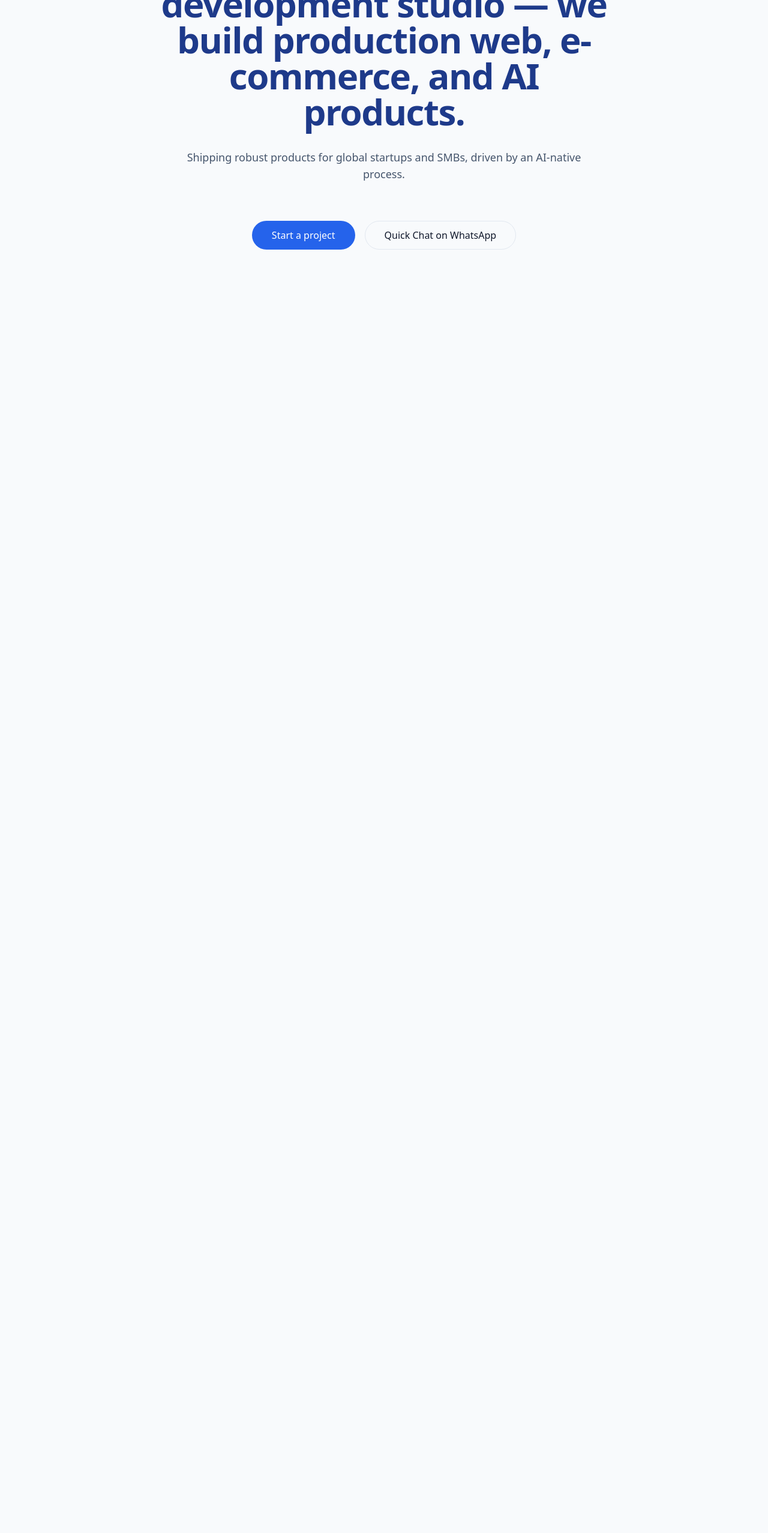
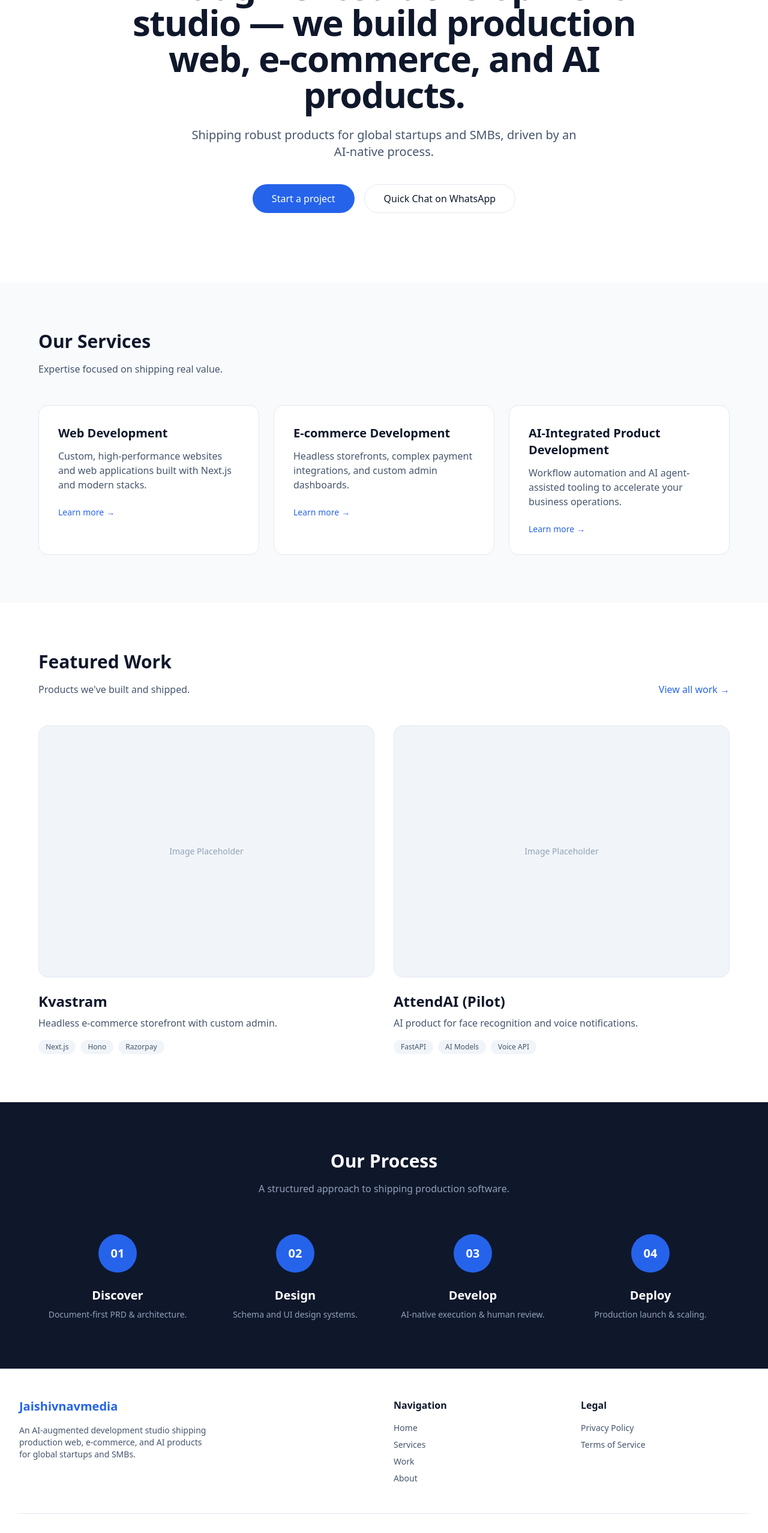
Before and after one commit to sainisun/jaishivnavmedia, a Next.js app: page / in a window 1280 px wide. Shown: the part 234-2789 px from the top of the page at 60% size. Before the commit the page ends 800 px from the top, so only its background shows below. Built offline with nearby package versions, Linux system fonts and the light colour scheme.

Commit message:
Add complete homepage structure, navbar, and footer

```diff
--- a/src/app/layout.tsx
+++ b/src/app/layout.tsx
@@ -2,6 +2,9 @@ import type { Metadata } from "next";
 import { Inter } from "next/font/google";
 import "./globals.css";
 import { Analytics } from "@vercel/analytics/react";
+
+import Navbar from "@/components/layout/Navbar";
+import Footer from "@/components/layout/Footer";
 
 const inter = Inter({ subsets: ["latin"], variable: "--font-inter" });
 
@@ -19,7 +22,9 @@ export default function RootLayout({
     <html lang="en">
       <body className={`${inter.variable} font-sans antialiased`}>
         <div className="min-h-screen flex flex-col">
+          <Navbar />
           <main className="flex-grow">{children}</main>
+          <Footer />
         </div>
         <Analytics />
       </body>
--- a/src/app/page.tsx
+++ b/src/app/page.tsx
@@ -2,32 +2,157 @@ import Link from "next/link";
 
 export default function Home() {
   return (
-    <div className="flex flex-col items-center justify-center min-h-screen p-8 pb-20 gap-16 sm:p-20">
-      <main className="flex flex-col gap-8 items-center text-center">
-        <h1 className="text-4xl sm:text-6xl font-bold tracking-tight text-primary-900 dark:text-primary-50 max-w-3xl">
+    <div className="flex flex-col">
+      {/* HERO SECTION */}
+      <section className="flex flex-col items-center justify-center min-h-[80vh] p-8 text-center bg-white dark:bg-surface-900">
+        <h1 className="text-4xl sm:text-5xl md:text-6xl font-bold tracking-tight text-slate-900 dark:text-white max-w-4xl mb-6">
           AI-augmented development studio — we build production web, e-commerce, and AI products.
         </h1>
-        <p className="text-lg text-slate-600 dark:text-slate-400 max-w-2xl">
+        <p className="text-lg md:text-xl text-slate-600 dark:text-slate-400 max-w-2xl mb-10">
           Shipping robust products for global startups and SMBs, driven by an AI-native process.
         </p>
 
-        <div className="flex gap-4 items-center flex-col sm:flex-row mt-8">
+        <div className="flex flex-col sm:flex-row gap-4 items-center">
           <Link
-            className="rounded-full border border-solid border-transparent transition-colors flex items-center justify-center bg-primary-600 text-white gap-2 hover:bg-primary-500 text-sm sm:text-base h-10 sm:h-12 px-8 font-medium"
+            className="rounded-full bg-primary-600 text-white hover:bg-primary-500 transition-colors text-base h-12 px-8 font-medium flex items-center justify-center"
             href="/contact"
           >
             Start a project
           </Link>
           <a
-            className="rounded-full border border-solid border-slate-200 dark:border-slate-800 transition-colors flex items-center justify-center hover:bg-slate-100 dark:hover:bg-slate-800 text-sm sm:text-base h-10 sm:h-12 px-8 font-medium"
-            href="https://wa.me/yourwhatsappnumber"
+            className="rounded-full border border-slate-200 dark:border-slate-800 hover:bg-slate-50 dark:hover:bg-slate-800 transition-colors text-slate-900 dark:text-white text-base h-12 px-8 font-medium flex items-center justify-center"
+            href="https://wa.me/1234567890"
             target="_blank"
             rel="noopener noreferrer"
           >
             Quick Chat on WhatsApp
           </a>
         </div>
-      </main>
+      </section>
+
+      {/* SERVICES OVERVIEW */}
+      <section className="py-20 px-4 sm:px-8 bg-slate-50 dark:bg-slate-900">
+        <div className="container mx-auto max-w-6xl">
+          <div className="mb-12">
+            <h2 className="text-3xl font-bold text-slate-900 dark:text-white mb-4">Our Services</h2>
+            <p className="text-slate-600 dark:text-slate-400 max-w-2xl">Expertise focused on shipping real value.</p>
+          </div>
+
+          <div className="grid grid-cols-1 md:grid-cols-3 gap-6">
+            <ServiceCard
+              title="Web Development"
+              description="Custom, high-performance websites and web applications built with Next.js and modern stacks."
+              link="/services/web-development"
+            />
+            <ServiceCard
+              title="E-commerce Development"
+              description="Headless storefronts, complex payment integrations, and custom admin dashboards."
+              link="/services/ecommerce"
+            />
+            <ServiceCard
+              title="AI-Integrated Product Development"
+              description="Workflow automation and AI agent-assisted tooling to accelerate your business operations."
+              link="/services/ai-integration"
+            />
+          </div>
+        </div>
+      </section>
+
+      {/* FEATURED WORK */}
+      <section className="py-20 px-4 sm:px-8 bg-white dark:bg-surface-900">
+        <div className="container mx-auto max-w-6xl">
+          <div className="flex justify-between items-end mb-12">
+            <div>
+              <h2 className="text-3xl font-bold text-slate-900 dark:text-white mb-4">Featured Work</h2>
+              <p className="text-slate-600 dark:text-slate-400 max-w-2xl">Products we've built and shipped.</p>
+            </div>
+            <Link href="/work" className="hidden sm:block text-primary-600 hover:text-primary-500 font-medium">
+              View all work →
+            </Link>
+          </div>
+
+          <div className="grid grid-cols-1 md:grid-cols-2 gap-8">
+            <WorkCard
+              title="Kvastram"
+              description="Headless e-commerce storefront with custom admin."
+              tags={["Next.js", "Hono", "Razorpay"]}
+              link="/work/kvastram"
+            />
+            <WorkCard
+              title="AttendAI (Pilot)"
+              description="AI product for face recognition and voice notifications."
+              tags={["FastAPI", "AI Models", "Voice API"]}
+              link="/work/attendai"
+            />
+          </div>
+
+          <div className="mt-8 sm:hidden">
+            <Link href="/work" className="text-primary-600 hover:text-primary-500 font-medium">
+              View all work →
+            </Link>
+          </div>
+        </div>
+      </section>
+
+      {/* PROCESS STRIP */}
+      <section className="py-20 px-4 sm:px-8 bg-slate-900 text-white">
+        <div className="container mx-auto max-w-6xl">
+          <div className="text-center mb-16">
+            <h2 className="text-3xl font-bold mb-4">Our Process</h2>
+            <p className="text-slate-400 max-w-2xl mx-auto">A structured approach to shipping production software.</p>
+          </div>
+
+          <div className="grid grid-cols-1 sm:grid-cols-2 md:grid-cols-4 gap-8 text-center">
+            <ProcessStep number="01" title="Discover" desc="Document-first PRD & architecture." />
+            <ProcessStep number="02" title="Design" desc="Schema and UI design systems." />
+            <ProcessStep number="03" title="Develop" desc="AI-native execution & human review." />
+            <ProcessStep number="04" title="Deploy" desc="Production launch & scaling." />
+          </div>
+        </div>
+      </section>
     </div>
   );
 }
+
+function ServiceCard({ title, description, link }: { title: string, description: string, link: string }) {
+  return (
+    <Link href={link} className="block p-8 rounded-2xl bg-white dark:bg-surface-900 border border-slate-200 dark:border-slate-800 hover:shadow-lg transition-all hover:-translate-y-1">
+      <h3 className="text-xl font-bold text-slate-900 dark:text-white mb-3">{title}</h3>
+      <p className="text-slate-600 dark:text-slate-400 mb-6">{description}</p>
+      <span className="text-primary-600 dark:text-primary-500 font-medium text-sm flex items-center">
+        Learn more <span className="ml-1">→</span>
+      </span>
+    </Link>
+  );
+}
+
+function WorkCard({ title, description, tags, link }: { title: string, description: string, tags: string[], link: string }) {
+  return (
+    <Link href={link} className="group block">
+      <div className="aspect-[4/3] bg-slate-100 dark:bg-slate-800 rounded-2xl mb-6 overflow-hidden flex items-center justify-center border border-slate-200 dark:border-slate-700">
+        <span className="text-slate-400 text-sm">Image Placeholder</span>
+      </div>
+      <h3 className="text-2xl font-bold text-slate-900 dark:text-white mb-2 group-hover:text-primary-600 transition-colors">{title}</h3>
+      <p className="text-slate-600 dark:text-slate-400 mb-4">{description}</p>
+      <div className="flex gap-2 flex-wrap">
+        {tags.map(tag => (
+          <span key={tag} className="px-3 py-1 bg-slate-100 dark:bg-slate-800 text-slate-600 dark:text-slate-300 text-xs rounded-full font-medium">
+            {tag}
+          </span>
+        ))}
+      </div>
+    </Link>
+  );
+}
+
+function ProcessStep({ number, title, desc }: { number: string, title: string, desc: string }) {
+  return (
+    <div className="flex flex-col items-center">
+      <div className="w-16 h-16 rounded-full bg-primary-600 flex items-center justify-center text-xl font-bold mb-6">
+        {number}
+      </div>
+      <h3 className="text-xl font-bold mb-2">{title}</h3>
+      <p className="text-slate-400 text-sm">{desc}</p>
+    </div>
+  );
+}
--- /dev/null
+++ b/src/components/layout/Footer.tsx
@@ -0,0 +1,43 @@
+import Link from "next/link";
+
+export default function Footer() {
+  return (
+    <footer className="border-t border-slate-200 dark:border-slate-800 bg-white dark:bg-surface-900 mt-auto">
+      <div className="container mx-auto px-4 sm:px-8 py-12">
+        <div className="grid grid-cols-1 md:grid-cols-4 gap-8">
+          <div className="md:col-span-2">
+            <h3 className="font-bold text-xl text-primary-600 dark:text-primary-500 mb-4">
+              Jaishivnavmedia
+            </h3>
+            <p className="text-slate-600 dark:text-slate-400 max-w-xs text-sm">
+              An AI-augmented development studio shipping production web, e-commerce, and AI products for global startups and SMBs.
+            </p>
+          </div>
+
+          <div>
+            <h4 className="font-semibold text-slate-900 dark:text-slate-100 mb-4">Navigation</h4>
+            <ul className="space-y-2 text-sm text-slate-600 dark:text-slate-400">
+              <li><Link href="/" className="hover:text-primary-600 dark:hover:text-primary-400">Home</Link></li>
+              <li><Link href="/services" className="hover:text-primary-600 dark:hover:text-primary-400">Services</Link></li>
+              <li><Link href="/work" className="hover:text-primary-600 dark:hover:text-primary-400">Work</Link></li>
+              <li><Link href="/about" className="hover:text-primary-600 dark:hover:text-primary-400">About</Link></li>
+            </ul>
+          </div>
+
+          <div>
+            <h4 className="font-semibold text-slate-900 dark:text-slate-100 mb-4">Legal</h4>
+            <ul className="space-y-2 text-sm text-slate-600 dark:text-slate-400">
+              <li><Link href="/privacy" className="hover:text-primary-600 dark:hover:text-primary-400">Privacy Policy</Link></li>
+              <li><Link href="/terms" className="hover:text-primary-600 dark:hover:text-primary-400">Terms of Service</Link></li>
+            </ul>
+          </div>
+        </div>
+
+        <div className="border-t border-slate-200 dark:border-slate-800 mt-12 pt-8 flex flex-col md:flex-row items-center justify-between gap-4 text-xs text-slate-500">
+          <p>© {new Date().getFullYear()} Jaishivnavmedia. All rights reserved.</p>
+          <p>Registration No. / GST: [To be added]</p>
+        </div>
+      </div>
+    </footer>
+  );
+}
--- /dev/null
+++ b/src/components/layout/Navbar.tsx
@@ -0,0 +1,32 @@
+import Link from "next/link";
+
+export default function Navbar() {
+  return (
+    <header className="sticky top-0 z-50 w-full border-b border-slate-200 dark:border-slate-800 bg-white/80 dark:bg-surface-900/80 backdrop-blur-md">
+      <div className="container mx-auto px-4 sm:px-8 h-16 flex items-center justify-between">
+        <Link href="/" className="font-bold text-xl tracking-tight text-primary-600 dark:text-primary-500">
+          Jaishivnavmedia
+        </Link>
+        <nav className="hidden md:flex gap-6 text-sm font-medium text-slate-600 dark:text-slate-300">
+          <Link href="/services" className="hover:text-primary-600 dark:hover:text-primary-400 transition-colors">
+            Services
+          </Link>
+          <Link href="/work" className="hover:text-primary-600 dark:hover:text-primary-400 transition-colors">
+            Work
+          </Link>
+          <Link href="/about" className="hover:text-primary-600 dark:hover:text-primary-400 transition-colors">
+            About
+          </Link>
+        </nav>
+        <div className="flex items-center gap-4">
+          <Link
+            href="/contact"
+            className="rounded-full bg-primary-600 text-white text-sm font-medium px-4 py-2 hover:bg-primary-500 transition-colors"
+          >
+            Start a project
+          </Link>
+        </div>
+      </div>
+    </header>
+  );
+}
```
